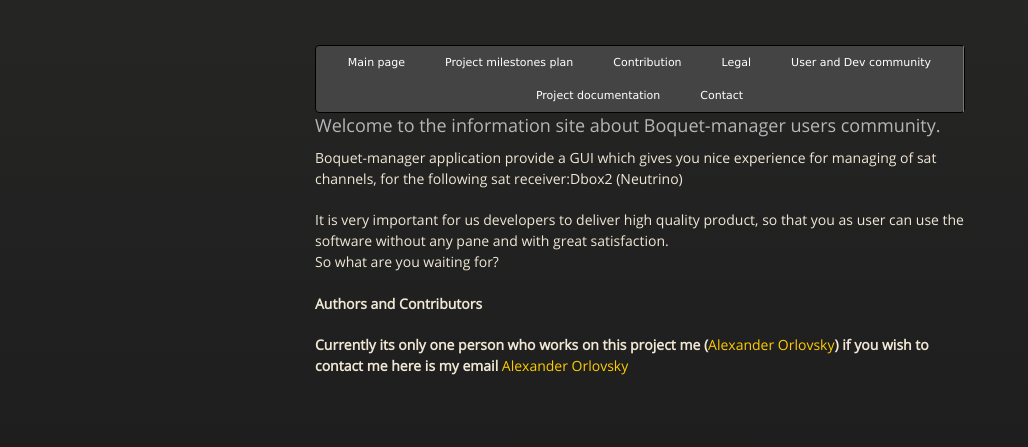
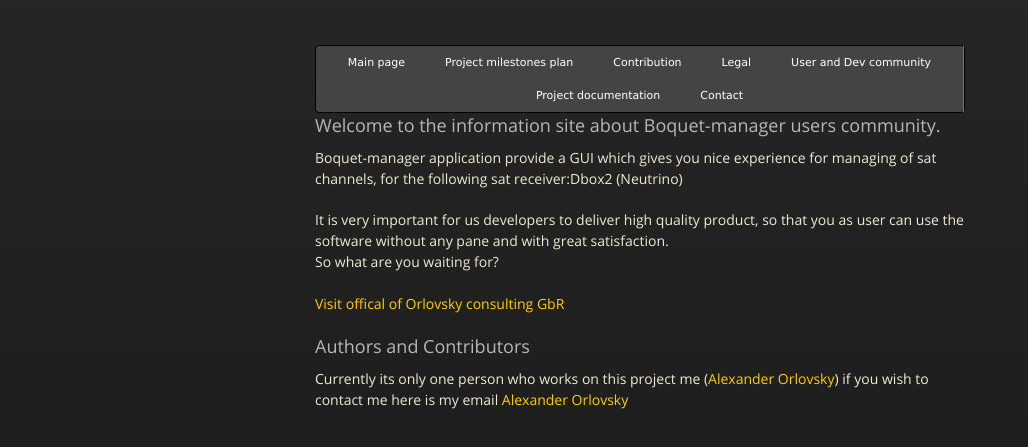
Before and after one commit to orlovskyjavaprofi/Boquet-Manager, a plain HTML site: page UserAndDev.html in a window 1280 px wide. Shown: the part 253-700 px from the top of the page, without its empty margins (0-1028 px from the left). Drawn offline with nearby package versions, Linux system fonts and the light colour scheme.

Commit message:
Update UserAndDev.html

```diff
--- a/UserAndDev.html
+++ b/UserAndDev.html
@@ -51,7 +51,7 @@
 <p>Boquet-manager application provide a GUI which gives you nice experience for managing of sat channels, for the following sat receiver:Dbox2 (Neutrino)</p>
 <p> It is very important for us developers to deliver high quality product, so that you as user can use the software without any pane and with great satisfaction.
 <br>So what are you waiting for?<br><br>
-<b><a href="https://orlovskyconsulting.de>Visit offical of Orlovsky consulting GbR</a></b>
+<b><a href="https://orlovskyconsulting.de">Visit offical of Orlovsky consulting GbR</a></b>
 <h3>
 <a id="authors-and-contributors" class="anchor" href="#authors-and-contributors" aria-hidden="true"><span aria-hidden="true" class="octicon octicon-link"></span></a>Authors and Contributors</h3>
 
```
